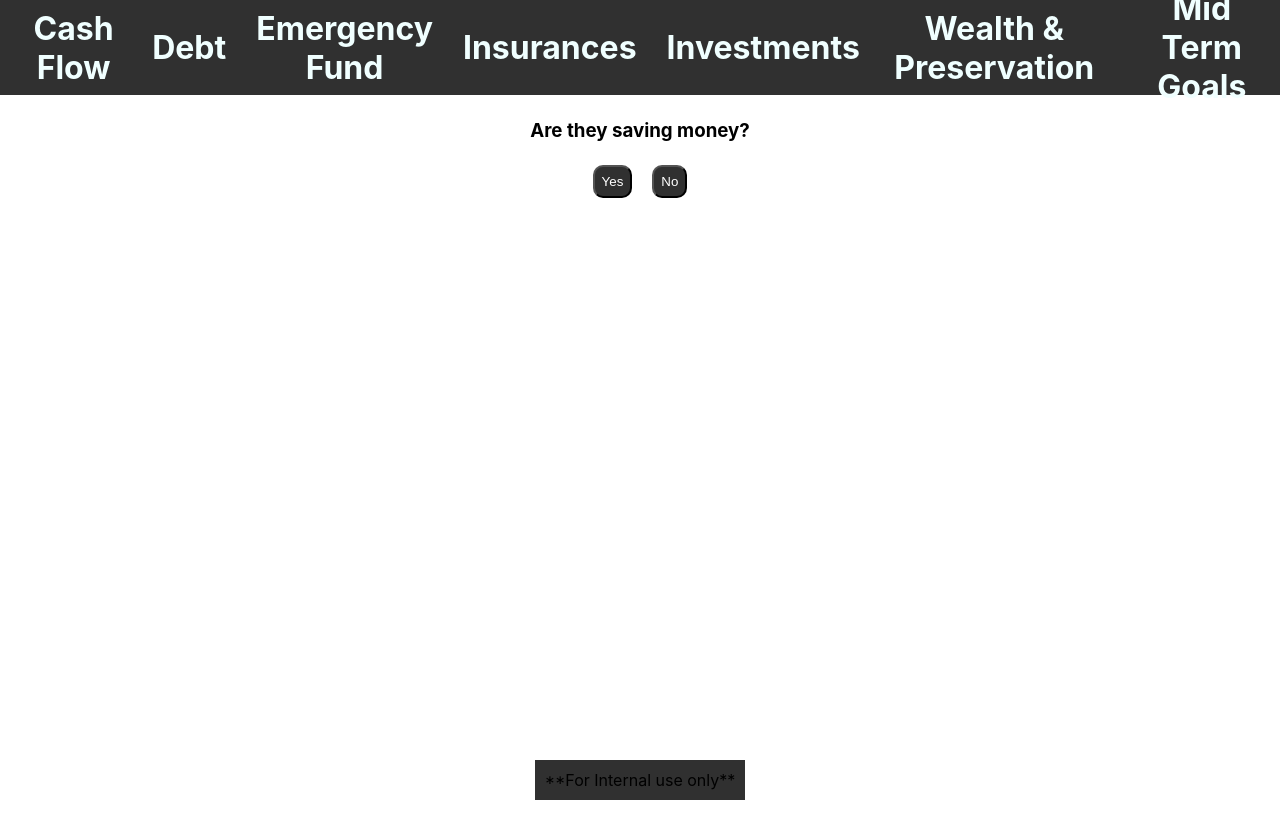
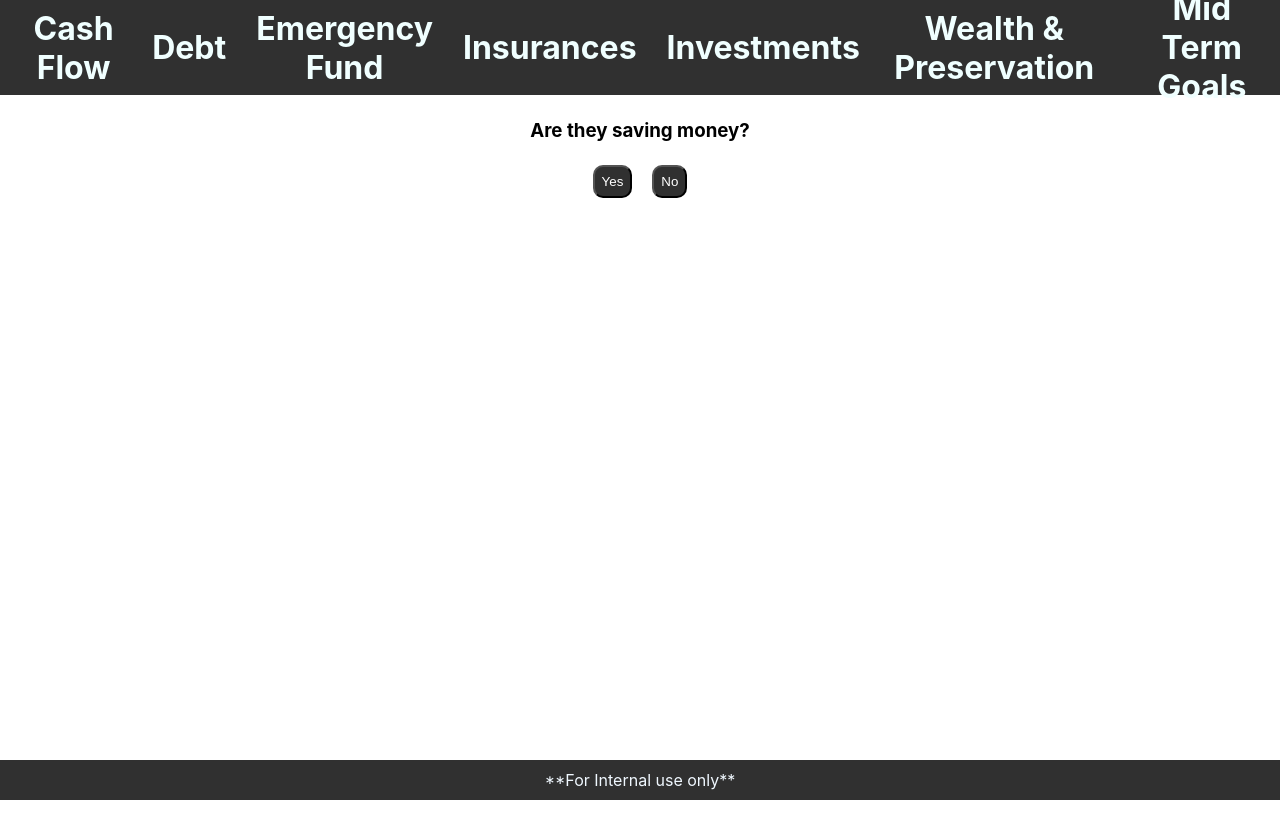
Before and after one commit to chadnephi/RecommendationTool, a React (Create React App) app: page /CashFlow in a window 1280 px wide. Built offline with nearby package versions, Linux system fonts and the light colour scheme.

Commit message:
Tried adding auth PIN and fixed footer

```diff
--- a/src/App.js
+++ b/src/App.js
@@ -1,5 +1,6 @@
 import "./App.css";
 import { Route, Routes } from "react-router-dom";
+import React from "react";
 import Header from "./Components/Header";
 import Footer from "./Components/Footer";
 import CashFlow from "./Screens/CashFlow";
--- a/src/Components/footer.css
+++ b/src/Components/footer.css
@@ -1,12 +1,12 @@
-.footer{
-    position: fixed;
-    bottom: 0;
-    padding: 10px;
-    background-color: #303030;
-    z-index: 9999;
-
+.footer {
+  padding: 10px;
+  color: aliceblue;
+  background-color: #303030;
+  width: 100%;
+  position: fixed;
+  bottom: 0;
 }
-.footer2{
-    display: flex;
-    justify-content: center;
+.footer2 {
+  display: flex;
+  justify-content: center;
 }
--- a/src/Screens/cashflow.css
+++ b/src/Screens/cashflow.css
@@ -1,4 +1,5 @@
 .cashflow {
   position: relative;
   top: 100px;
+  margin-bottom: 200px;
 }
--- a/src/Screens/debt.css
+++ b/src/Screens/debt.css
@@ -3,6 +3,7 @@
   justify-content: space-evenly;
   position: relative;
   top: 100px;
+  margin-bottom: 200px;
 }
 
 .half {
--- a/src/Screens/ermergencyfund.css
+++ b/src/Screens/ermergencyfund.css
@@ -3,6 +3,8 @@
     justify-content: space-evenly;
     position: relative;
     top: 100px;
+    margin-bottom: 200px;
+
 }
 .commit{
     width: 50%;
--- a/src/Screens/insurances.css
+++ b/src/Screens/insurances.css
@@ -4,6 +4,8 @@
     flex-direction: column;
     position: relative;
     top: 100px;
+    margin-bottom: 200px;
+
   }
 
   .thirds{
--- a/src/index.css
+++ b/src/index.css
@@ -5,6 +5,7 @@ body {
     sans-serif;
   -webkit-font-smoothing: antialiased;
   -moz-osx-font-smoothing: grayscale;
+  min-height: 100vh;
 }
 
 code {
```
Also changed, not shown: package.json (+8 -2 lines), src/index.js (+9 -9 lines), 1 other file (tests, documents, lock files or other folders).
